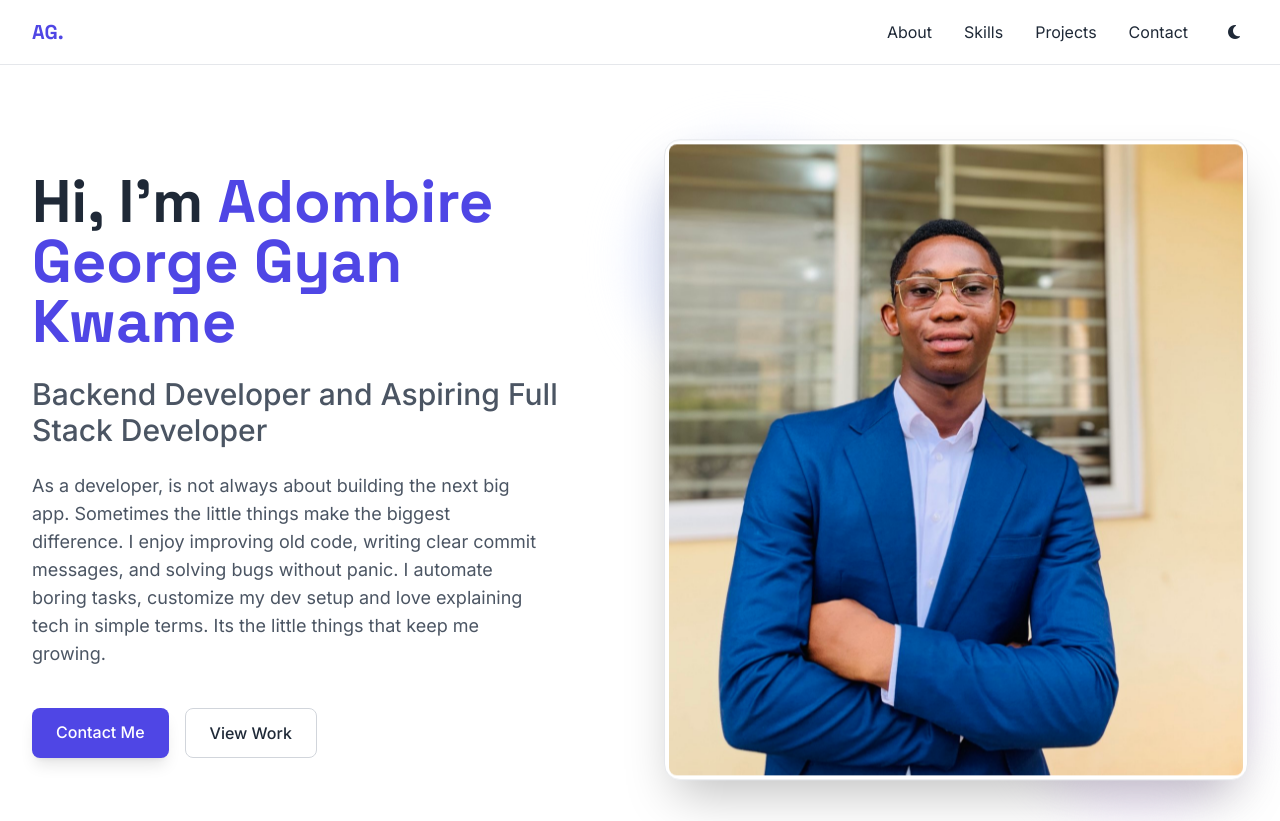
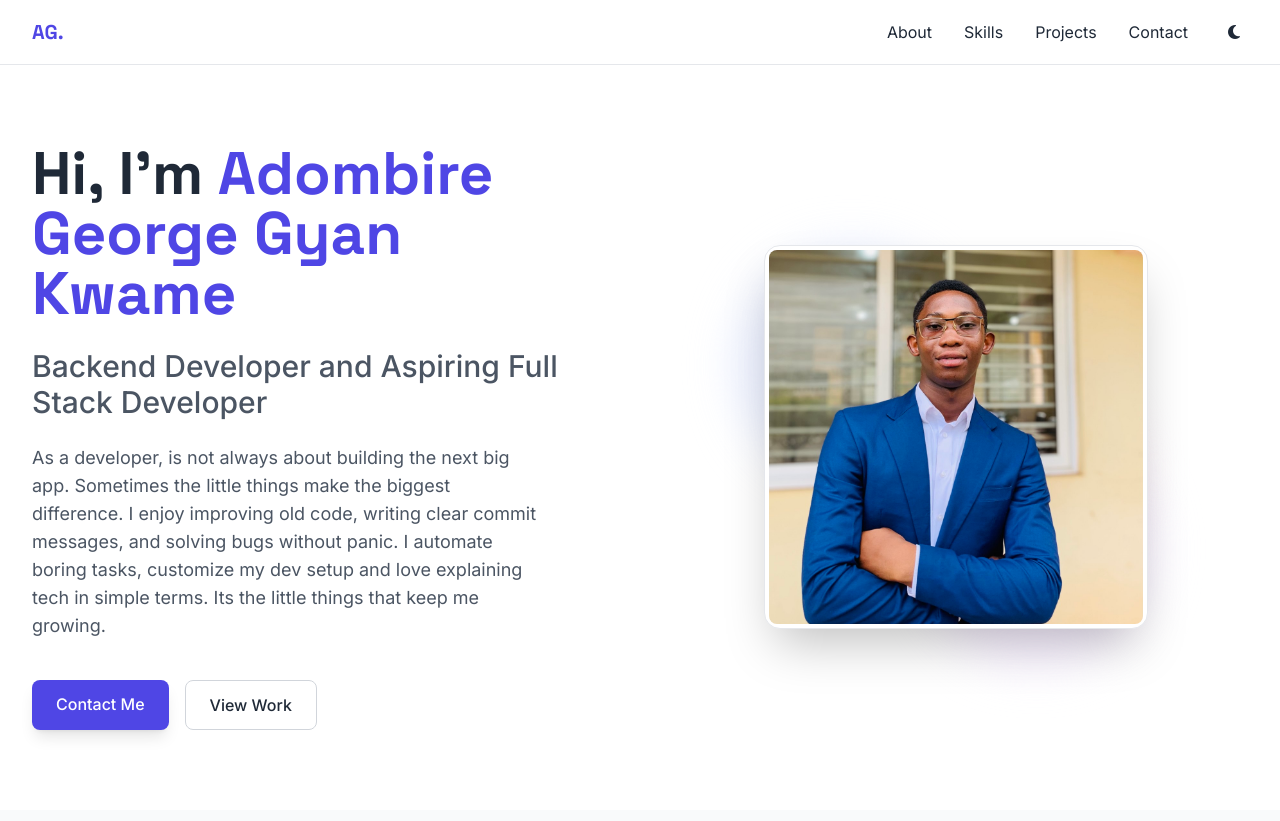
Before and after one commit to georgegyan/MyWeb---Portfolio, a plain HTML site: page index.html in a window 1280 px wide. Shown: the top 821 px of the page. Drawn offline with nearby package versions, Linux system fonts and the light colour scheme.

Commit message:
My Portfolio Website

```diff
--- a/index.html
+++ b/index.html
@@ -145,15 +145,19 @@
                         </a>
                     </div>
                 </div>
-                <div class="relative animate-float">
+                <div class="relative w-64 h-64 md:w-80 md:h-80 lg:w-96 lg:h-96 mx-auto">
+                    <!-- Blob background elements (keep if you want the animation) -->
                     <div class="absolute -top-6 -left-6 w-64 h-64 bg-indigo-100 dark:bg-indigo-900 rounded-full mix-blend-multiply filter blur-xl opacity-70 animate-blob"></div>
                     <div class="absolute -bottom-8 -right-8 w-64 h-64 bg-purple-100 dark:bg-purple-900 rounded-full mix-blend-multiply filter blur-xl opacity-70 animate-blob animation-delay-2000"></div>
                     <div class="absolute top-20 -right-4 w-64 h-64 bg-pink-100 dark:bg-pink-900 rounded-full mix-blend-multiply filter blur-xl opacity-70 animate-blob animation-delay-4000"></div>
-                    <div class="relative rounded-2xl bg-white dark:bg-gray-800 p-1 shadow-2xl border border-gray-200 dark:border-gray-700 overflow-hidden">
+
+                    <!-- Image Container -->
+                    <div class="relative h-full w-full rounded-2xl bg-white dark:bg-gray-800 p-1 shadow-2xl border border-gray-200 dark:border-gray-700 overflow-hidden">
                         <img src="images/portfolio-2.jpg"
-                             alt="Developer working"
-                             class="w-full h-auto rounded-lg">
+                             alt="Adombire George"
+                             class="w-full h-full object-cover rounded-lg">
                     </div>
+                </div>
                 </div>
             </div>
         </div>
```
Also changed, not shown: link 1.png (added), link 2.png (added), link 3.png (added), link 4.png (added), link 5.png (added), link 6.png (added), link 7.png (added), link 8.png (added).
